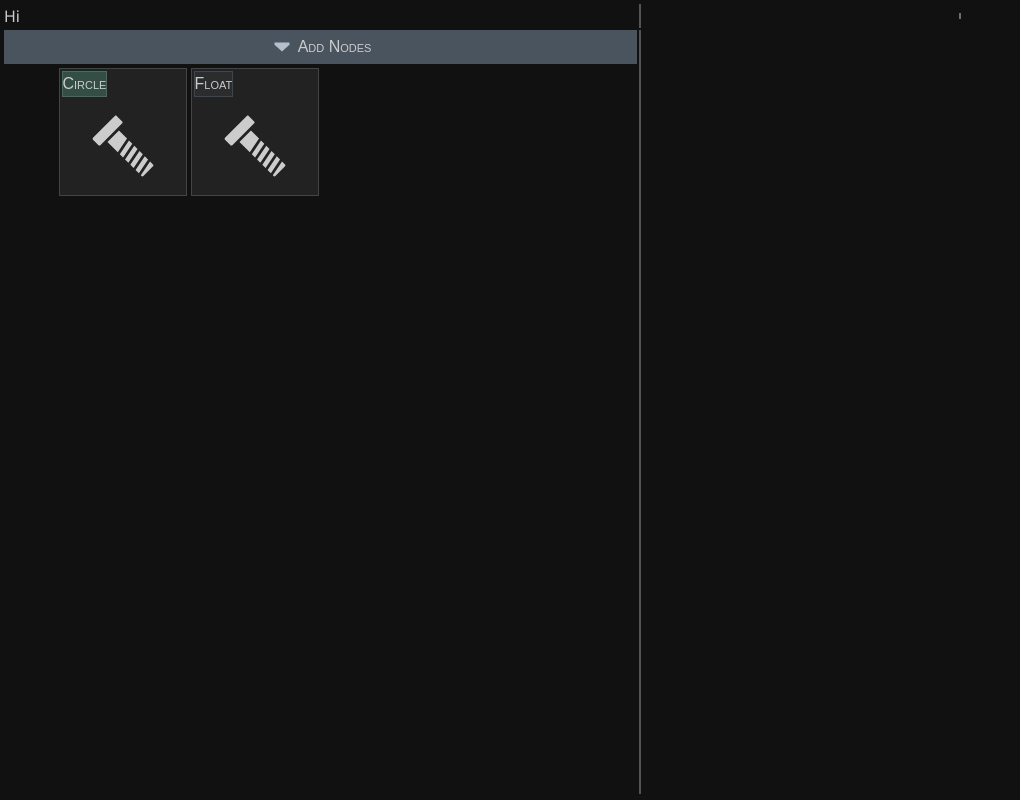
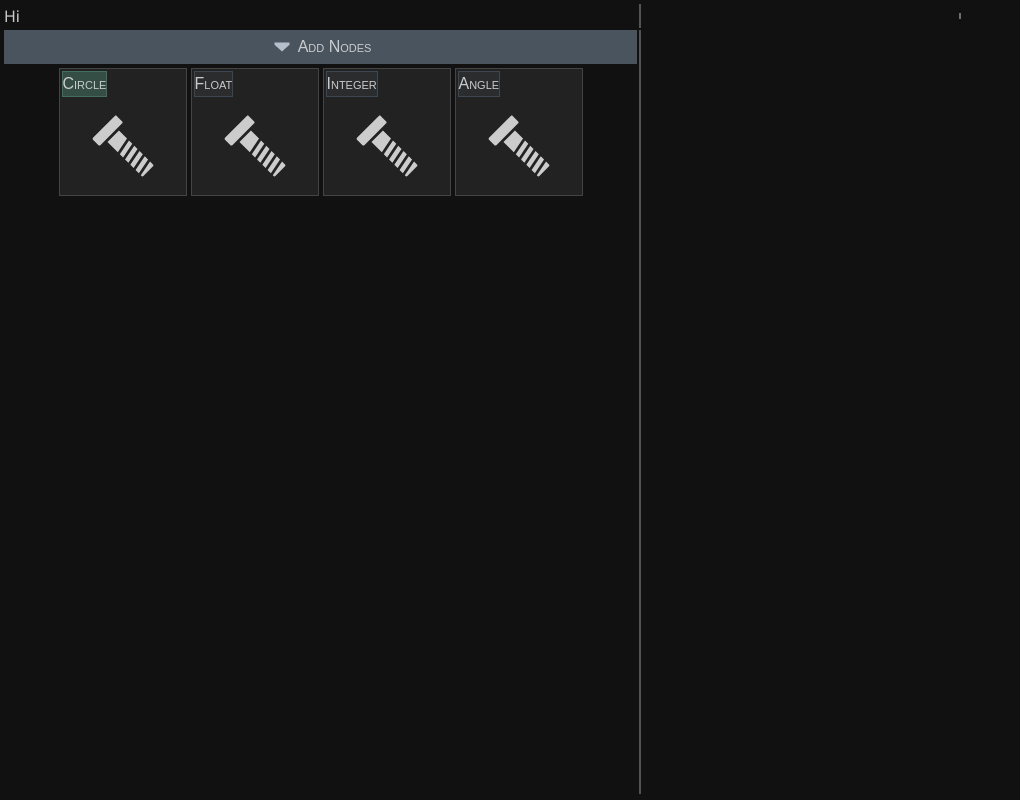
Before and after one commit to RobMayer/arcanigen, a React (Vite) app: page / in a window 1280 px wide. Shown: the whole page, without its empty margins (0-1020 px from the left). Built offline with nearby package versions, Linux system fonts and the light colour scheme.

Commit message:
more nodes

```diff
--- a/src/definitions/datatypes.ts
+++ b/src/definitions/datatypes.ts
@@ -13,6 +13,7 @@ type TypeRegistry = {
     enum: [number, { options: string[] } & ({ widget: "dropdown" } | { widget: "radiobox" | "radiobutton"; orientation?: "horizontal" | "vertical" })];
     "tokens<length>": [string, { widget: "input"; sep?: string; negative?: boolean; nullable?: boolean }];
     angle: [EmptyOr<Angle.Type>, { widget: "input"; min?: number; max?: number; unbound?: boolean; step?: number; nullable?: boolean }];
+    boolean: [boolean, { widget: "checkbox", text: string } | { widget: "checkbutton", text: string }]
 };
 
 type TypeDef<K extends string, T, W extends { widget: string } = { widget: "none" }> = {
@@ -112,6 +113,7 @@ export namespace SocketTypes {
         color: ["color"],
         enum: ["enum"],
         angle: ["angle"],
+        boolean: ["boolean"],
         "tokens<length>": ["tokens<length>"],
         // Abstract types map to multiple concrete types
         number: ["float", "integer", "angle"],
--- a/src/definitions/index.ts
+++ b/src/definitions/index.ts
@@ -2,12 +2,16 @@ import { NodeType } from "./nodes/abstractNode";
 import { CircleNodeType } from "./nodes/shapes/circleNode";
 import { ResultNodeType } from "./nodes/resultNode";
 import { FloatPrimitiveType } from "./nodes/primitives/floatNode";
+import { IntegerPrimitiveType } from "./nodes/primitives/integerNode";
+import { AnglePrimitiveType } from "./nodes/primitives/angleNode";
 
 export namespace NodeTypeRegistry {
     const NODETYPE_REGISTRY = {
         result: ResultNodeType,
         circle: CircleNodeType,
         float: FloatPrimitiveType,
+        integer: IntegerPrimitiveType,
+        angle: AnglePrimitiveType,
     } as const;
 
     export const get = (key: string): NodeType => {
--- /dev/null
+++ b/src/definitions/nodes/primitives/angleNode.tsx
@@ -0,0 +1,92 @@
+import { nanoid } from "nanoid";
+import { ICONS } from "../../../components/Icon";
+import { NodeCategory } from "../../../types";
+import { ArcaneGraph } from "../../../util/structs/arcaneGraph";
+import { DataType, DataTypes } from "../../datatypes";
+import { AbstractNodeType, BuiltNodeOf } from "../abstractNode";
+import { Resolver } from "../../../util/resolver";
+
+type AngleDefinition = {
+    inputs: {
+        value: DataType<"angle">;
+    };
+    outputs: {
+        output: DataType<"angle">;
+    };
+    payload: {
+        label: DataType<"string">;
+        value: DataType<"angle">;
+        wraps: DataType<"boolean">;
+    };
+};
+
+export const AnglePrimitiveType = new (class extends AbstractNodeType<AngleDefinition> {
+    displayName = "Angle";
+    defaultLabel = "Angle";
+    iconNode = ICONS.Bolt;
+    iconCard = ICONS.Bolt;
+    category: NodeCategory = "primitive";
+    create(input: Partial<DataTypes.PayloadFor<AngleDefinition>>, id: string = nanoid()): BuiltNodeOf<AngleDefinition> {
+        return {
+            id,
+            in: {
+                value: null,
+            },
+            out: {
+                output: [],
+            },
+            payload: {
+                label: "",
+                value: "0",
+                wraps: false,
+            },
+            type: "angle",
+        };
+    }
+    getSlots(node: ArcaneGraph.NodeOf<DataTypes.PayloadFor<AngleDefinition>>): DataTypes.SlotFor<AngleDefinition>[] {
+
+        const wraps = node.payload.wraps;
+
+        return [
+            {
+                label: "Output",
+                type: "angle",
+                socketOut: "output",
+                widget: "none",
+            },
+            {
+                label: "Value",
+                type: "angle",
+                socketIn: "value",
+                widget: "input",
+                property: "value",
+                unbound: !wraps,
+            },
+            {
+                label: "Wraps",
+                type: "boolean",
+                widget: "checkbox",
+                text: "Wraps around",
+                property: "wraps"
+            },
+        ];
+    }
+    dependsOn(node: ArcaneGraph.NodeOf<DataTypes.PayloadFor<AngleDefinition>>, outSocket: "output"): "value"[] {
+        if (outSocket === "output") return ["value"];
+        return [];
+    }
+    // todo: handle wrapping
+    evaluate(node: ArcaneGraph.NodeOf<DataTypes.PayloadFor<AngleDefinition>>, socket: "output", context: Resolver.Context): DataTypes.AnyEvaluation | null {
+        if (socket === "output") {
+            const v = context.resolve<"angle">(node.id, "value")?.data ?? node.payload.value;
+            if (v === "") {
+                return null;
+            }
+            return {
+                kind: "angle",
+                data: v,
+            };
+        }
+        return null;
+    }
+})("angle");
--- /dev/null
+++ b/src/definitions/nodes/primitives/integerNode.tsx
@@ -0,0 +1,74 @@
+import { nanoid } from "nanoid";
+import { ICONS } from "../../../components/Icon";
+import { NodeCategory } from "../../../types";
+import { ArcaneGraph } from "../../../util/structs/arcaneGraph";
+import { DataType, DataTypes } from "../../datatypes";
+import { AbstractNodeType, BuiltNodeOf } from "../abstractNode";
+import { Resolver } from "../../../util/resolver";
+
+type IntegerDefinition = {
+    inputs: {
+        value: DataType<"integer">;
+    };
+    outputs: {
+        output: DataType<"integer">;
+    };
+    payload: {
+        label: DataType<"string">;
+        value: DataType<"integer">;
+    };
+};
+
+export const IntegerPrimitiveType = new (class extends AbstractNodeType<IntegerDefinition> {
+    displayName = "Integer";
+    defaultLabel = "Integer";
+    iconNode = ICONS.Bolt;
+    iconCard = ICONS.Bolt;
+    category: NodeCategory = "primitive";
+    create(input: Partial<DataTypes.PayloadFor<IntegerDefinition>>, id: string = nanoid()): BuiltNodeOf<IntegerDefinition> {
+        return {
+            id,
+            in: {
+                value: null,
+            },
+            out: {
+                output: [],
+            },
+            payload: {
+                label: "",
+                value: "0",
+            },
+            type: "integer",
+        };
+    }
+    getSlots(node: ArcaneGraph.NodeOf<DataTypes.PayloadFor<IntegerDefinition>>): DataTypes.SlotFor<IntegerDefinition>[] {
+        return [
+            {
+                label: "Output",
+                type: "integer",
+                socketOut: "output",
+                widget: "none",
+            },
+            {
+                label: "Value",
+                type: "integer",
+                socketIn: "value",
+                widget: "input",
+                property: "value",
+            },
+        ];
+    }
+    dependsOn(node: ArcaneGraph.NodeOf<DataTypes.PayloadFor<IntegerDefinition>>, outSocket: "output"): "value"[] {
+        if (outSocket === "output") return ["value"];
+        return [];
+    }
+    evaluate(node: ArcaneGraph.NodeOf<DataTypes.PayloadFor<IntegerDefinition>>, socket: "output", context: Resolver.Context): DataTypes.AnyEvaluation | null {
+        if (socket === "output") {
+            return {
+                kind: "integer",
+                data: context.resolve<"integer">(node.id, "value")?.data ?? node.payload.value,
+            };
+        }
+        return null;
+    }
+})("integer");
--- a/src/features/nodeview/slots.tsx
+++ b/src/features/nodeview/slots.tsx
@@ -21,6 +21,8 @@ import DecimalInput from "../../components/inputs/DecimalInput";
 import { useGraphId } from "../../state/graphId";
 import { Length } from "../../definitions/datatypes/length";
 import AngleInput from "../../components/inputs/AngleInput";
+import { CheckBox } from "../../components/buttons/CheckBox";
+import { CheckButton } from "../../components/buttons/CheckButton";
 
 type BaseNode = ArcaneGraph.NodeOf<DataTypes.PayloadFor<AnyDefinition>>;
 
@@ -116,6 +118,8 @@ const GraphSlotChoice = ({
             return <WidgetFloat slot={slot} node={node} disabled={connectedIn || connectedOut} update={update} />;
         case "angle":
             return <WidgetAngle slot={slot} node={node} disabled={connectedIn || connectedOut} update={update} />;
+        case "boolean":
+            return <WidgetBoolean slot={slot} node={node} disabled={connectedIn || connectedOut} update={update} />;
         case "string":
             return <WidgetString slot={slot} node={node} disabled={connectedIn || connectedOut} update={update} />;
         case "length":
@@ -187,6 +191,21 @@ const WidgetString = ({ slot, node, disabled, update }: SlotProps<"string">) =>
     switch (slot.widget) {
         case "input":
             return <TextInput value={node.payload[slot.property] as string} disabled={disabled} onCommit={handleChange} />;
+    }
+};
+
+const WidgetBoolean = ({ slot, node, disabled, update }: SlotProps<"boolean">) => {
+    const handleChange = useCallback(
+        (v: boolean) => {
+            update?.({ [slot.property]: v });
+        },
+        [slot.property, update],
+    );
+    switch (slot.widget) {
+        case "checkbox":
+            return <CheckBox checked={node.payload[slot.property] as boolean} disabled={disabled} onToggle={handleChange}>{slot.text}</CheckBox>;
+        case "checkbutton":
+            return <CheckButton checked={node.payload[slot.property] as boolean} disabled={disabled} onToggle={handleChange}>{slot.text}</CheckButton>;
     }
 };
 
```
Also changed, not shown: src/definitions/betterTypes.ts (deleted, +0 -49 lines), 1 other file (tests, documents, lock files or other folders).
